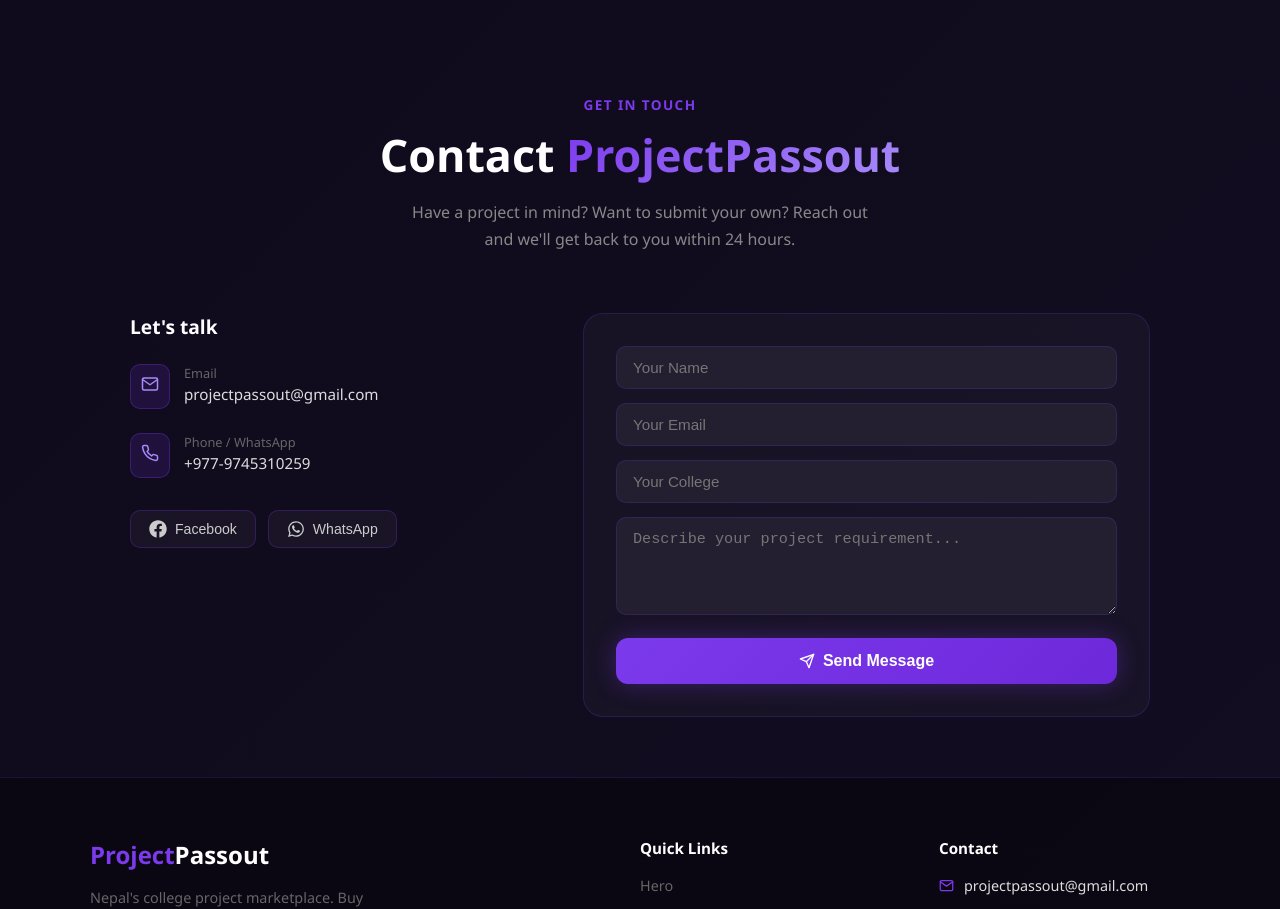
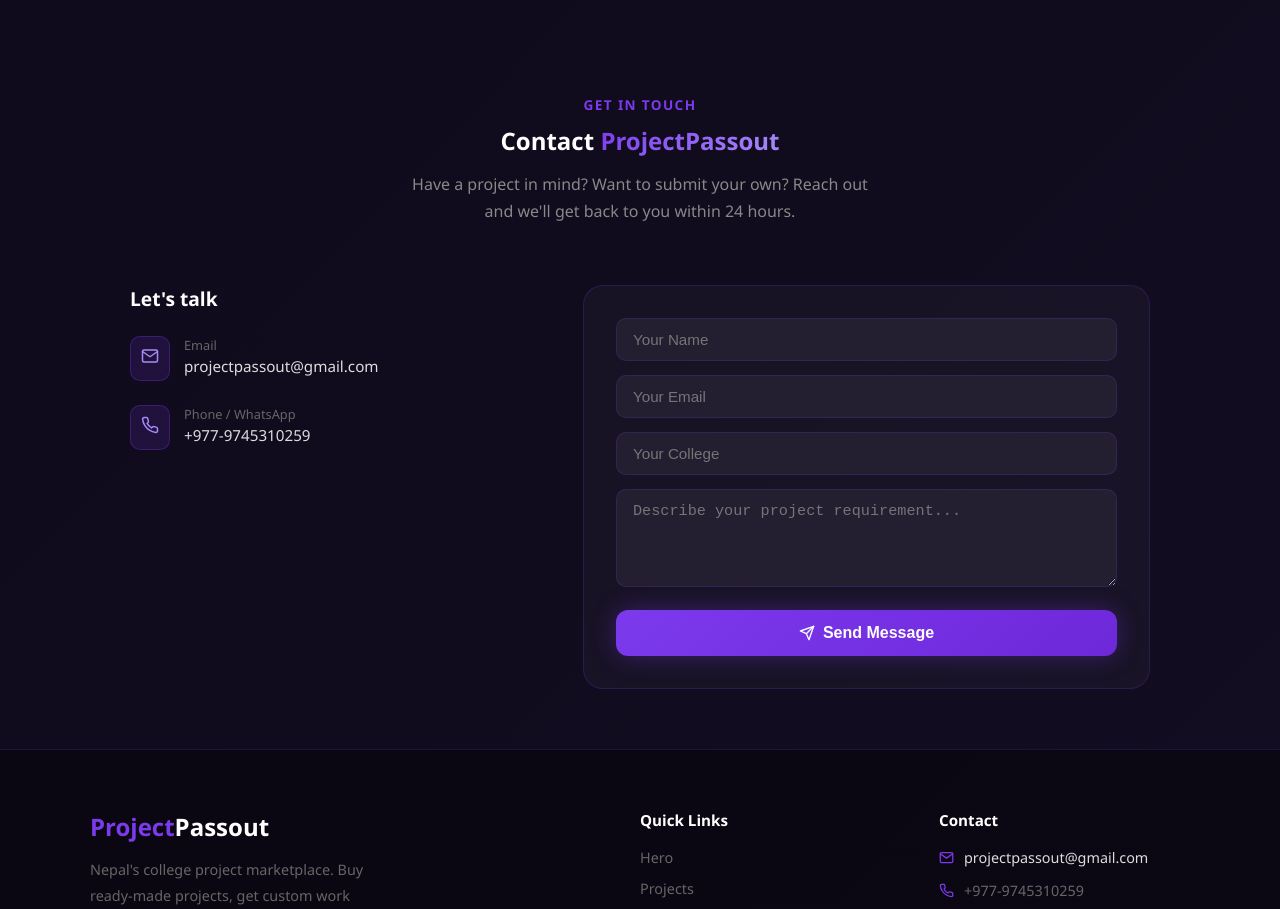
Before and after one commit to rijan0717/ProjectPassout, a React (Create React App) app: page / in a window 1280 px wide. Shown: the part 2960-3869 px from the top of the page. Built offline with nearby package versions, Linux system fonts and the light colour scheme.

Commit message:
whatsapp is connected. Extra Icons are removed

```diff
--- a/src/components/Contact.jsx
+++ b/src/components/Contact.jsx
@@ -30,7 +30,7 @@
         <p style={{ color: "#7c3aed", fontWeight: 600, marginBottom: "10px", letterSpacing: "0.1em", textTransform: "uppercase", fontSize: "0.85rem" }}>
           Get In Touch
         </p>
-        <h2 style={{ fontSize: "clamp(1.8rem, 4vw, 2.8rem)", fontWeight: 800 }}>
+        <h2 style={{ fonSize: "clamp(1.8rem, 4vw, 2.8rem)", fontWeight: 800 }}>
           Contact{" "}
           <span style={{ background: "linear-gradient(135deg,#7c3aed,#a78bfa)", WebkitBackgroundClip: "text", WebkitTextFillColor: "transparent" }}>
             ProjectPassout
@@ -61,6 +61,7 @@
             { icon: <FiPhone size={18} />,
               label: "Phone / WhatsApp",
               value: "+977-9745310259",
+              href: "https://wa.me/9779745310259",
 
         },
           ].map((item) => (
@@ -91,8 +92,8 @@
           {/* SOCIAL */}
           <div style={{ display: "flex", gap: "12px", marginTop: "32px" }}>
             {[
-              { icon: <FaFacebook size={18} />, label: "Facebook" },
-              { icon: <FaWhatsapp size={18} />, label: "WhatsApp" },
+            //   { icon: <FaFacebook size={18} />, label: "Facebook" },
+            //   { icon: <FaWhatsapp size={18} />, label: "WhatsApp" },
             ].map((s) => (
               <motion.button
                 key={s.label}
```
